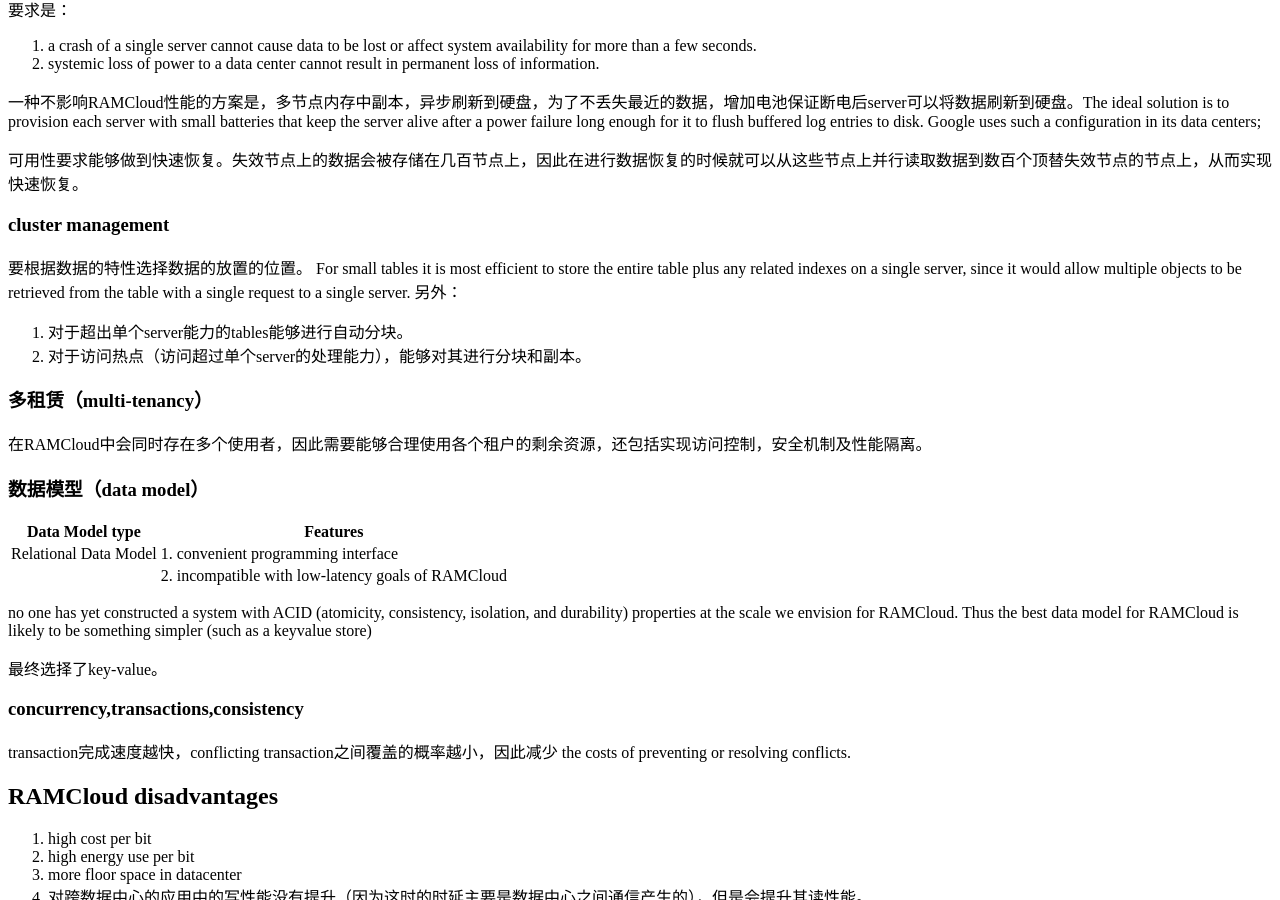
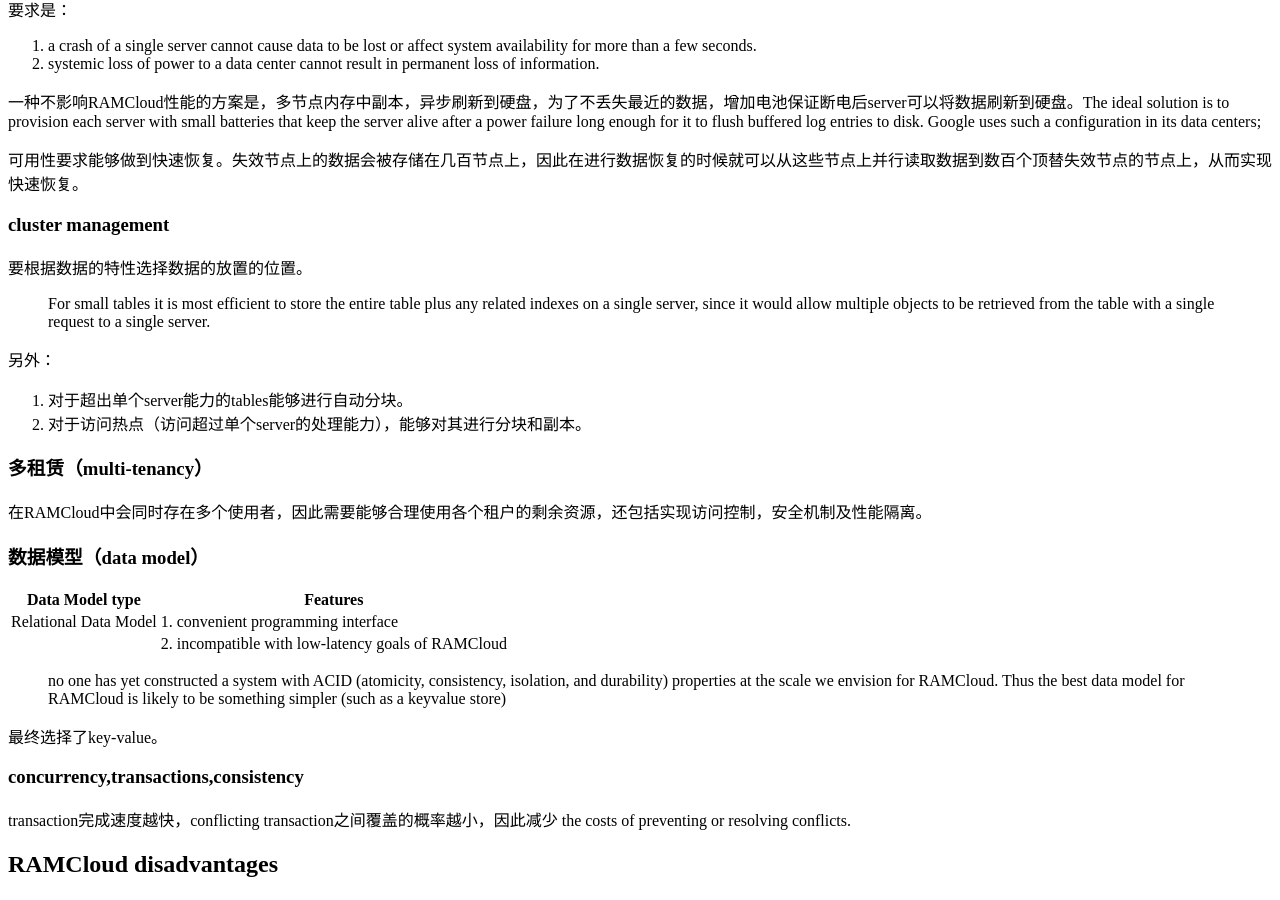
Before and after one commit to lavenresearch/reading, a Jekyll site: the page built from _posts/2014-01-06-NOTE@-The-Case-For-RAMCloud.md, in a window 1280 px wide and 900 px high, scrolled down 1701 px. Built offline with Jekyll 4.4.1, drawn with Linux system fonts in a browser that asks for light colours; comment, search, counter and statistics services are not loaded.

Commit message:
changes added

```diff
--- a/_posts/2014-01-06-NOTE@-The-Case-For-RAMCloud.md
+++ b/_posts/2014-01-06-NOTE@-The-Case-For-RAMCloud.md
@@ -7,11 +7,14 @@
 {% include JB/setup %}
 
 ## RAMCloud产生的背景
+
 1. 磁盘容量增长速度远大于磁盘性能增长速度。
 2. 目前一个多核存储服务器的计算能力每秒钟可以处理 1000，000个小读请求，但是以内存作cache的磁盘存储系统每秒只能响应1000~10000个小读请求。
 
 ## RAMCloud Overview
+
 RAMCloud的特点是：
+
 1. 所有的数据都存储在DRAM中，与传统的cache不同。
 2. 具有良好的 scalability ，能够自动的扩展到上千的存储节点。
 
@@ -20,12 +23,15 @@
 RAMCloud目前并不适合存储大规模media，例如视屏，音乐，图片。因为它们的large size。
 
 _The combination of latency and scale offered by RAMCloud will change the storage landscape。_
+
 1. 简化大规模web应用开发
 2. 产生新的data intensive的应用
 3. 支持云计算
 
 ## RAMCloud Motivation
+
 ### latency的重要性
+
 when Facebook receives an HTTP request for a Web page, the application server makes an average of 130 internal requests for data (inside the Facebook site) as part of generating the HTML for the page, 15 and the requests must typically be issued sequentially.
 
 Amazon has reported similar results, with 100–200 internal requests to generate HTML for each page.
@@ -33,6 +39,7 @@
 这些intern request的响应时延是用户响应时延中一个重要的部分。These limitations rule out entire classes of algorithms (such as those traversing large graphs).
 
 ### Scalability
+
 关系型数据库的扩展性很低，因此需要在多个数据库之间划分数据。这些数据的划分，一致性维护等工作都需要在应用中实现，使得应用变得和复杂。为了提高性能，还需要在内存中缓存数据，缓存涉及的管理操作也需要在应用程序中实现。
 
 NOSQL是为了解决关系型数据库的扩展性问题而出现的，但是，NOSQL不具备关系型数据库的通用性，而且其性能也受到硬盘性能的限制。
@@ -40,16 +47,20 @@
 One motivation for RAMCloud is to provide a general-purpose storage system that scales far beyond existing systems, so application developers need not resort to specialized approaches (such as NoSQL systems).
 
 ### cache的不足
+
 1. 增加了系统性能的变化性
 2. 一些新的应用，例如，facebook，由于其数据间复杂的连接关系，使得数据访问缺少局部性。
 
 ### 不使用flash的原因
+
 DRAM-based implementation offers higher performance.
 
- For  high  query rates and smaller data set sizes, DRAM is cheapest; for low query rates and large data sets, disk is cheapest; and in the middle ground, flash is cheapest.
+> For  high  query rates and smaller data set sizes, DRAM is cheapest; for low query rates and large data sets, disk is cheapest; and in the middle ground, flash is cheapest.
 
 ## 需要解决的问题
+
 ### Low latency RPC
+
 RPC round-trip times：
 IB，Myrinet < 10μs
 Ethernet/IP/TCP 300μs–500μs
@@ -59,7 +70,9 @@
 目前的网络协议都是针对throughput优化，牺牲一定latency。但是对于RAMCloud来说，需要一个以latency-centric的网络设计。
 
 ### 持久性和可用性
+
 要求是：
+
 1. a crash of a single server cannot cause data to be lost or affect system availability for more than a few seconds.
 2. systemic loss of power to a data center cannot result in permanent loss of information.
 
@@ -68,13 +81,18 @@
 可用性要求能够做到快速恢复。失效节点上的数据会被存储在几百节点上，因此在进行数据恢复的时候就可以从这些节点上并行读取数据到数百个顶替失效节点的节点上，从而实现快速恢复。
 
 ### cluster management
+
 要根据数据的特性选择数据的放置的位置。
-For small tables it is most efficient to store the entire table plus any related indexes on a single server, since it would allow multiple objects to be retrieved from the table with a single request to a single server.
+
+> For small tables it is most efficient to store the entire table plus any related indexes on a single server, since it would allow multiple objects to be retrieved from the table with a single request to a single server.
+
 另外：
+
 1. 对于超出单个server能力的tables能够进行自动分块。
 2. 对于访问热点（访问超过单个server的处理能力），能够对其进行分块和副本。
 
 ### 多租赁（multi-tenancy）
+
 在RAMCloud中会同时存在多个使用者，因此需要能够合理使用各个租户的剩余资源，还包括实现访问控制，安全机制及性能隔离。
 
 ### 数据模型（data model）
@@ -84,14 +102,16 @@
 | Relational Data Model | 1. convenient programming interface                |
 |                       | 2. incompatible with low-latency goals of RAMCloud |
 
- no one has yet constructed a system with ACID (atomicity, consistency, isolation, and durability) properties at the scale we envision for RAMCloud. Thus the best data model for RAMCloud is likely to be something simpler (such as a keyvalue store)
+> no one has yet constructed a system with ACID (atomicity, consistency, isolation, and durability) properties at the scale we envision for RAMCloud. Thus the best data model for RAMCloud is likely to be something simpler (such as a keyvalue store)
 
 最终选择了key-value。
 
 ### concurrency,transactions,consistency
+
 transaction完成速度越快，conflicting transaction之间覆盖的概率越小，因此减少 the costs of preventing or resolving conflicts.
 
 ## RAMCloud disadvantages
+
 1. high cost per bit
 2. high energy use per bit
 3. more floor space in datacenter
@@ -100,11 +120,13 @@
 但是对于high throughput的应用来说，DRAM更加省钱和节能。（使用另外一种衡量标准：cost per operation,energy per operation）
 
 ## 相关工作
-Both InfiniBand and iWARP support the remote direct memory access (RDMA) protocol, allowing a client application to issue read and write requests to selected memory regions of a server;
+
+> Both InfiniBand and iWARP support the remote direct memory access (RDMA) protocol, allowing a client application to issue read and write requests to selected memory regions of a server;
 
 对于RDMA而言，虽然其提供了low latency,但是它提供的操作接口太底层，client使用很复杂。
 
 ## 可能产生的影响
+
 1. 解决cloud computing中没有scalable storage system的情况。
 2. 影响网络基础架构，latency-driven network design
 3. 影响数据中心的管理，considering more about latency
```
